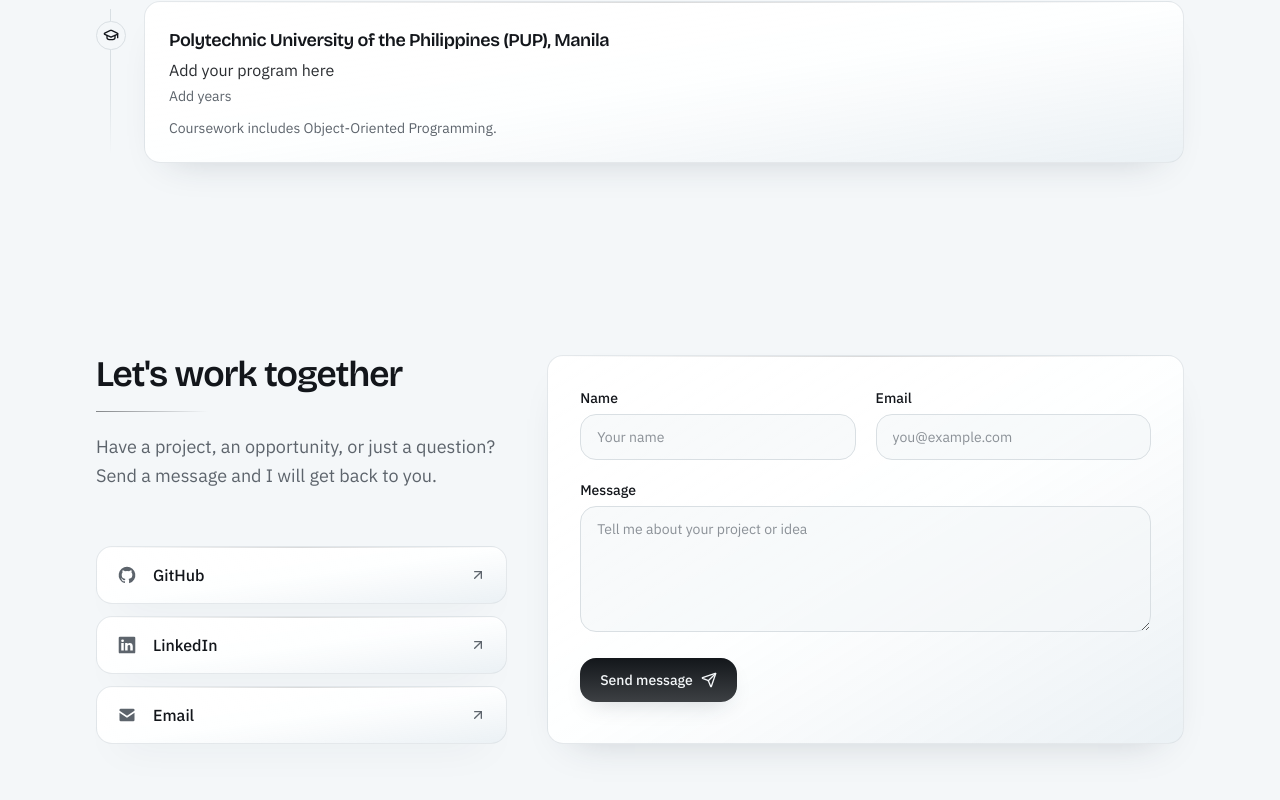
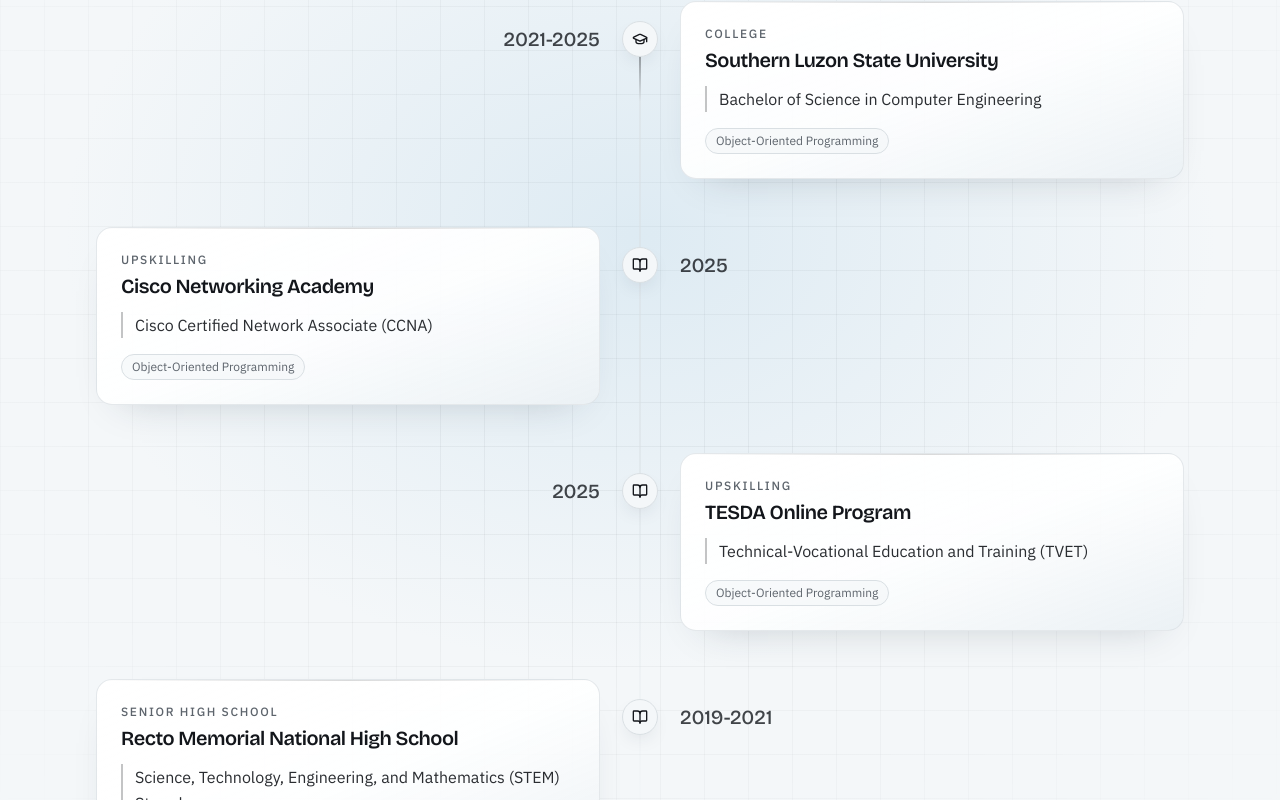
Before and after one commit to liema-wapu2402/PORTFOLIO-REYES, a React (Vite) app in the folder frontend/: page / in a window 1280 px wide. Shown: the part 4380-5180 px from the top of the page. Built offline with nearby package versions, Linux system fonts and the light colour scheme.

Commit message:
update module -> The design of the educational background.
This commit consist of the updated changes in the design and in the data rendering in the educational module.

```diff
--- a/frontend/src/components/education/Education.jsx
+++ b/frontend/src/components/education/Education.jsx
@@ -1,55 +1,122 @@
-import { GraduationCap, Award } from 'lucide-react';
-import { Section, SectionHeading } from '@/components/layout';
-import { EDUCATION, CERTIFICATIONS } from './education.data';
+import { useRef } from "react";
+import { motion, useReducedMotion, useScroll, useSpring } from "motion/react";
+import { Award } from "lucide-react";
+import { Section, SectionHeading } from "@/components/layout";
+import TimelineItem from "./TimelineItem";
+import { EDUCATION, CERTIFICATIONS } from "./education.data";
 
 /**
- * Education: a vertical timeline.
+ * Education: an animated, responsive timeline.
  *
- * TIMELINE LINE: the <ol> has `relative` and a `before:` pseudo-element
- * (before:absolute ... w-px) that draws a 1px vertical line at left-[0.9rem].
- * `bg-linear-to-b from-border via-border to-transparent` makes it fade out at the bottom.
- * Each <li> gets `pl-12` so the card starts to the right of the line, and its
- * icon badge is positioned `absolute left-0` so it sits on top of the line.
+ * BACKGROUND (behind the content, `-z-10`; `isolate` on the section keeps it
+ * from slipping behind the page):
+ *   - the faint .bg-grid pattern from index.css, re-masked so it fades out
+ *     from the centre (the default mask is anchored to the top-left)
+ *   - a soft arctic glow in the middle (`--glow` is theme-aware)
+ *
+ * SCROLL-DRAWN LINE:
+ *   `useScroll` reports how far the list has been scrolled through (0 -> 1).
+ *   `useSpring` smooths that number, and it drives `scaleY` of the bright line,
+ *   so the line "draws" downward as you scroll. The grey line underneath is the
+ *   static track. `origin-top` makes the scale grow from the top edge.
+ *
+ * RESPONSIVE: see TimelineItem.jsx (single column on phones, alternating
+ * left/right from `md` up).
  */
+const GRID_MASK =
+  "radial-gradient(ellipse 70% 60% at 50% 45%, #000 25%, transparent 100%)";
+
+// Order comes from each entry's `id`: the HIGHEST id is shown at the top and
+// id 1 at the bottom. (Entries without an id are treated as 0, so they sink to the bottom.)
+const SORTED_EDUCATION = [...EDUCATION].sort(
+  (a, b) => (b.id ?? 0) - (a.id ?? 0)
+);
+
 export default function Education() {
+  const listRef = useRef(null);
+  const reduce = useReducedMotion();
+
+  // 0 when the top of the list reaches 75% down the screen,
+  // 1 when its bottom reaches 55% down the screen.
+  const { scrollYProgress } = useScroll({
+    target: listRef,
+    offset: ["start 75%", "end 55%"],
+  });
+  const scaleY = useSpring(scrollYProgress, {
+    stiffness: 120,
+    damping: 28,
+    mass: 0.4,
+  });
+
   return (
-    <Section id="education">
-      <SectionHeading title="Education" description="Where I study and what I have completed." />
+    <Section id="education" className="isolate overflow-hidden">
+      {/* ---------- Background ---------- */}
+      <div
+        aria-hidden="true"
+        className="pointer-events-none absolute inset-0 -z-10"
+      >
+        <div
+          className="bg-grid absolute inset-0"
+          style={{ WebkitMaskImage: GRID_MASK, maskImage: GRID_MASK }}
+        />
+        <div className="absolute inset-0 bg-[radial-gradient(45%_35%_at_50%_40%,var(--glow),transparent)] opacity-60" />
+      </div>
 
-      <ol className="relative space-y-6 before:absolute before:bottom-2 before:left-[0.9rem] before:top-2 before:w-px before:bg-linear-to-b before:from-border before:via-border before:to-transparent">
-        {EDUCATION.map((item) => (
-          <li key={item.school} className="relative pl-12">
-            {/* Badge sitting on the timeline */}
-            <span className="absolute left-0 top-5 inline-flex size-[1.85rem] items-center justify-center rounded-full border border-border bg-background text-foreground">
-              <GraduationCap className="size-4" />
-            </span>
+      <SectionHeading
+        title="Education"
+        description="Where I study and what I have completed."
+      />
 
-            <article className="surface p-6">
-              <h3 className="text-lg font-semibold">{item.school}</h3>
-              <p className="mt-1 text-foreground/90">{item.program}</p>
-              <p className="mt-1 text-sm text-muted-foreground">{item.period}</p>
-              {item.note && <p className="mt-3 text-sm text-muted-foreground">{item.note}</p>}
-            </article>
-          </li>
+      {/* ---------- Timeline ---------- */}
+      <ol ref={listRef} className="relative space-y-8 md:space-y-12">
+        {/* Static track */}
+        <span
+          aria-hidden="true"
+          className="absolute bottom-0 left-4 top-6 w-px -translate-x-1/2 bg-linear-to-b from-border via-border to-transparent md:left-1/2"
+        />
+        {/* Line that draws itself while you scroll */}
+        <motion.span
+          aria-hidden="true"
+          style={{ scaleY: reduce ? 1 : scaleY }}
+          className="absolute bottom-0 left-4 top-6 w-px origin-top -translate-x-1/2 bg-linear-to-b from-foreground via-foreground/60 to-transparent md:left-1/2"
+        />
+
+        {SORTED_EDUCATION.map((item, index) => (
+          <TimelineItem
+            key={item.id ?? item.school + item.period}
+            item={item}
+            index={index}
+          />
         ))}
       </ol>
 
-      {/* Hidden automatically while CERTIFICATIONS is empty */}
+      {/* ---------- Certifications (hidden while CERTIFICATIONS is empty) ---------- */}
       {CERTIFICATIONS.length > 0 && (
-        <div className="mt-12">
+        <div className="mt-16">
           <h3 className="mb-5 text-xl font-semibold">Certifications</h3>
           <ul className="grid gap-4 sm:grid-cols-2">
-            {CERTIFICATIONS.map((cert) => (
-              <li key={cert.title} className="surface flex items-start gap-3 p-5">
+            {CERTIFICATIONS.map((cert, i) => (
+              <motion.li
+                key={cert.title}
+                initial={reduce ? false : { opacity: 0, y: 20 }}
+                whileInView={{ opacity: 1, y: 0 }}
+                viewport={{ once: true, margin: "-60px" }}
+                transition={{
+                  duration: 0.5,
+                  delay: i * 0.08,
+                  ease: [0.22, 1, 0.36, 1],
+                }}
+                className="surface surface-hover flex items-start gap-3 p-5"
+              >
                 <Award className="mt-0.5 size-5 shrink-0 text-muted-foreground" />
                 <div>
                   <p className="font-medium">{cert.title}</p>
                   <p className="text-sm text-muted-foreground">
                     {cert.issuer}
-                    {cert.year ? ` · ${cert.year}` : ''}
+                    {cert.year ? ` · ${cert.year}` : ""}
                   </p>
                 </div>
-              </li>
+              </motion.li>
             ))}
           </ul>
         </div>
--- /dev/null
+++ b/frontend/src/components/education/TimelineItem.jsx
@@ -0,0 +1,139 @@
+import { motion, useReducedMotion } from "motion/react";
+import { BookOpen, GraduationCap } from "lucide-react";
+import { cn } from "@/lib/utils";
+
+/**
+ * TimelineItem: one entry on the education timeline.
+ *
+ * LAYOUT (mobile first)
+ *   - Phone / tablet (< md): a single column. The timeline line runs down the
+ *     left edge (left-4), the round node sits on it, and the card is pushed
+ *     right with `pl-12`. The period is shown inside the card as a small badge.
+ *   - Desktop (md and up): a two-column grid. The line moves to the exact
+ *     centre (`md:left-1/2`), the card alternates left / right of it, and the
+ *     period is shown in the opposite column, so each entry reads as
+ *     "date <-> node <-> card".
+ *
+ * ANIMATION
+ *   - The card fades and rises into place the first time it enters the screen
+ *     (`whileInView` + `viewport.once`).
+ *   - The node pops in with a small spring.
+ *   - The newest entry (index 0) has a soft pulsing ring (`animate-ping`).
+ *   - Visitors who prefer reduced motion get no animation at all: `initial` is
+ *     set to `false`, which makes motion render the final state straight away.
+ */
+export default function TimelineItem({ item, index }) {
+  const reduce = useReducedMotion();
+  const onRight = index % 2 === 0; // card on the right of the line (desktop)
+
+  // College-level entries get the graduation cap, everything else an open book.
+  const isCollege = /college|bachelor|university|master/i.test(item.program);
+  const Icon = isCollege ? GraduationCap : BookOpen;
+
+  return (
+    <li className="relative pl-12 md:grid md:grid-cols-2 md:gap-x-20 md:pl-0">
+      {/* ---------- Node on the line ---------- */}
+      <motion.span
+        initial={reduce ? false : { scale: 0.5, opacity: 0 }}
+        whileInView={{ scale: 1, opacity: 1 }}
+        viewport={{ once: true, margin: "-80px" }}
+        transition={{ type: "spring", stiffness: 260, damping: 18 }}
+        className="absolute left-4 top-5 z-10 -translate-x-1/2 md:left-1/2"
+      >
+        {index === 0 && (
+          <span
+            aria-hidden="true"
+            className="absolute inset-0 rounded-full bg-foreground/20 motion-safe:animate-ping"
+          />
+        )}
+        <span className="relative inline-flex size-9 items-center justify-center rounded-full border border-border bg-background text-foreground shadow-[0_8px_20px_-10px_var(--surface-shadow)]">
+          <Icon className="size-4" />
+        </span>
+      </motion.span>
+
+      {/* ---------- Period, opposite the card (desktop only) ---------- */}
+      <div
+        className={cn(
+          "hidden md:row-start-1 md:flex md:items-start md:pt-6",
+          onRight
+            ? "md:col-start-1 md:justify-end md:text-right"
+            : "md:col-start-2"
+        )}
+      >
+        <p className="font-display text-xl font-medium text-foreground/80">
+          {item.period}
+        </p>
+      </div>
+
+      {/* ---------- Card ---------- */}
+      <motion.article
+        initial={reduce ? false : { opacity: 0, y: 28 }}
+        whileInView={{ opacity: 1, y: 0 }}
+        viewport={{ once: true, margin: "-80px" }}
+        transition={{ duration: 0.6, ease: [0.22, 1, 0.36, 1] }}
+        className={cn(
+          "surface surface-hover p-5 sm:p-6 md:row-start-1",
+          onRight ? "md:col-start-2" : "md:col-start-1"
+        )}
+      >
+        <div
+          className={cn(
+            "flex flex-wrap items-center gap-2",
+            !item.current && "md:hidden"
+          )}
+        >
+          {/* Period badge: phones only, because desktop shows it beside the line */}
+          <span className="rounded-full border border-border bg-background/60 px-2.5 py-1 text-xs text-muted-foreground md:hidden">
+            {item.period}
+          </span>
+          {item.current && (
+            <span className="rounded-full bg-foreground px-2.5 py-1 text-xs font-medium text-background">
+              Current
+            </span>
+          )}
+        </div>
+
+        {/* Level label, e.g. "College" / "Senior High School" */}
+        <p
+          className={cn(
+            "text-xs font-medium uppercase tracking-[0.14em] text-muted-foreground",
+            item.current ? "mt-3" : "mt-3 md:mt-0"
+          )}
+        >
+          {item.program}
+        </p>
+
+        {/* School name */}
+        <h3 className="mt-1 text-balance text-lg font-semibold sm:text-xl">
+          {item.school}
+        </h3>
+
+        {/* Strand / degree: the line with the accent bar on its left */}
+        {item.course && (
+          <p className="mt-3 border-l-2 border-foreground/25 pl-3 text-sm leading-relaxed text-foreground/90 sm:text-base">
+            {item.course}
+          </p>
+        )}
+
+        {item.note && (
+          <p className="mt-3 text-sm leading-relaxed text-muted-foreground">
+            {item.note}
+          </p>
+        )}
+
+        {item.highlights?.length > 0 && (
+          <ul className="mt-4 flex flex-wrap gap-2">
+            {item.highlights.map((tag) => (
+              <li
+                key={tag}
+                className="rounded-full border border-border bg-background/60 px-2.5 py-1 text-xs text-muted-foreground"
+              >
+                {tag}
+              </li>
+            ))}
+          </ul>
+        )}
+      </motion.article>
+    </li>
+  );
+}
--- a/frontend/src/components/education/education.data.js
+++ b/frontend/src/components/education/education.data.js
@@ -1,13 +1,65 @@
 /**
- * Education entries, newest first. Edit freely.
- * TODO: replace the placeholder `program` and `period` with your own details.
+ * Education entries. Edit freely.
+ *
+ * ORDER: controlled by `id`, NOT by the order you type them in.
+ * The timeline reads from the BOTTOM to the TOP:
+ *   id: 1  -> bottom of the timeline
+ *   higher id -> further up (the highest id appears at the very top)
+ * Give every entry a different number.
+ *
+ * Fields:
+ *   id          (required) number that sets the position (see above)
+ *   school      (required) school name                       -> card title
+ *   program     (required) level, e.g. 'College'             -> small label above the title
+ *   period      (required) e.g. '2021-2025'                  -> shown beside / above the card
+ *   course      (optional) strand or degree                  -> highlighted line under the title
+ *   note        (optional) one short sentence ('' hides it)
+ *   highlights  (optional) small tags at the bottom, e.g. subjects
+ *   current     (optional) true -> shows a "Current" badge on that entry
  */
 export const EDUCATION = [
   {
-    school: 'Polytechnic University of the Philippines (PUP), Manila',
-    program: 'Add your program here',
-    period: 'Add years',
-    note: 'Coursework includes Object-Oriented Programming.',
+    id: 1,
+    school: "Recto Memorial National High School",
+    program: "Senior High School",
+    period: "2019-2021",
+    course: "Science, Technology, Engineering, and Mathematics (STEM) Strand",
+    note: "",
+    highlights: ["Object-Oriented Programming"],
+    current: false,
+  },
+
+  {
+    id: 2,
+    school: "TESDA Online Program",
+    program: "Upskilling",
+    period: "2025",
+    course: "Technical-Vocational Education and Training (TVET)",
+    note: "",
+    highlights: ["Object-Oriented Programming"],
+    current: false,
+  },
+
+  {
+    id: 3,
+    school: "Cisco Networking Academy",
+    program: "Upskilling",
+    period: "2025",
+    course: "Cisco Certified Network Associate (CCNA)",
+    note: "",
+    highlights: ["Object-Oriented Programming"],
+    current: false,
+  },
+
+  {
+    id: 4,
+    school: "Southern Luzon State University",
+    program: "College",
+    period: "2021-2025",
+    course: "Bachelor of Science in Computer Engineering",
+    note: "",
+    highlights: ["Object-Oriented Programming"],
+    current: false,
   },
 ];
 
```
